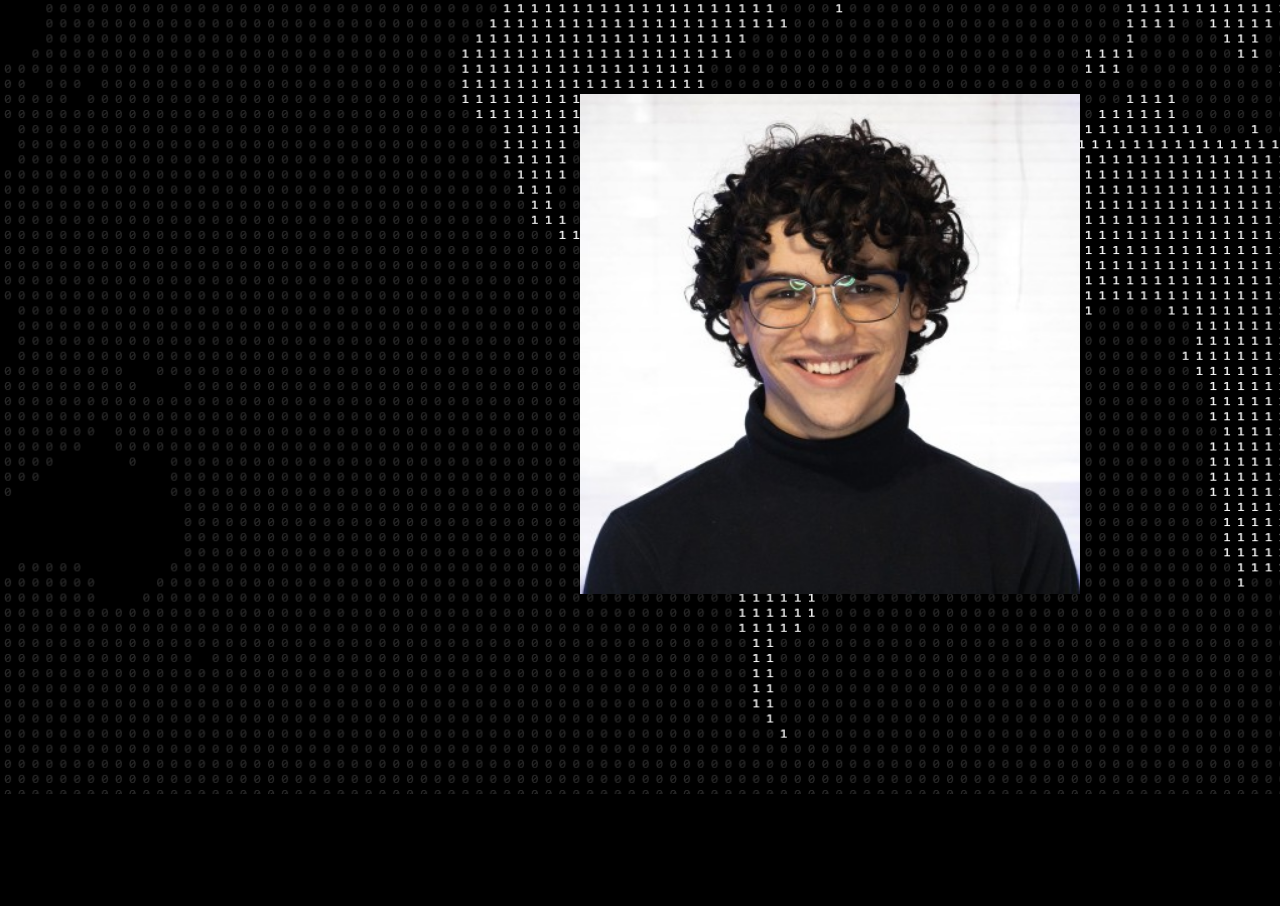
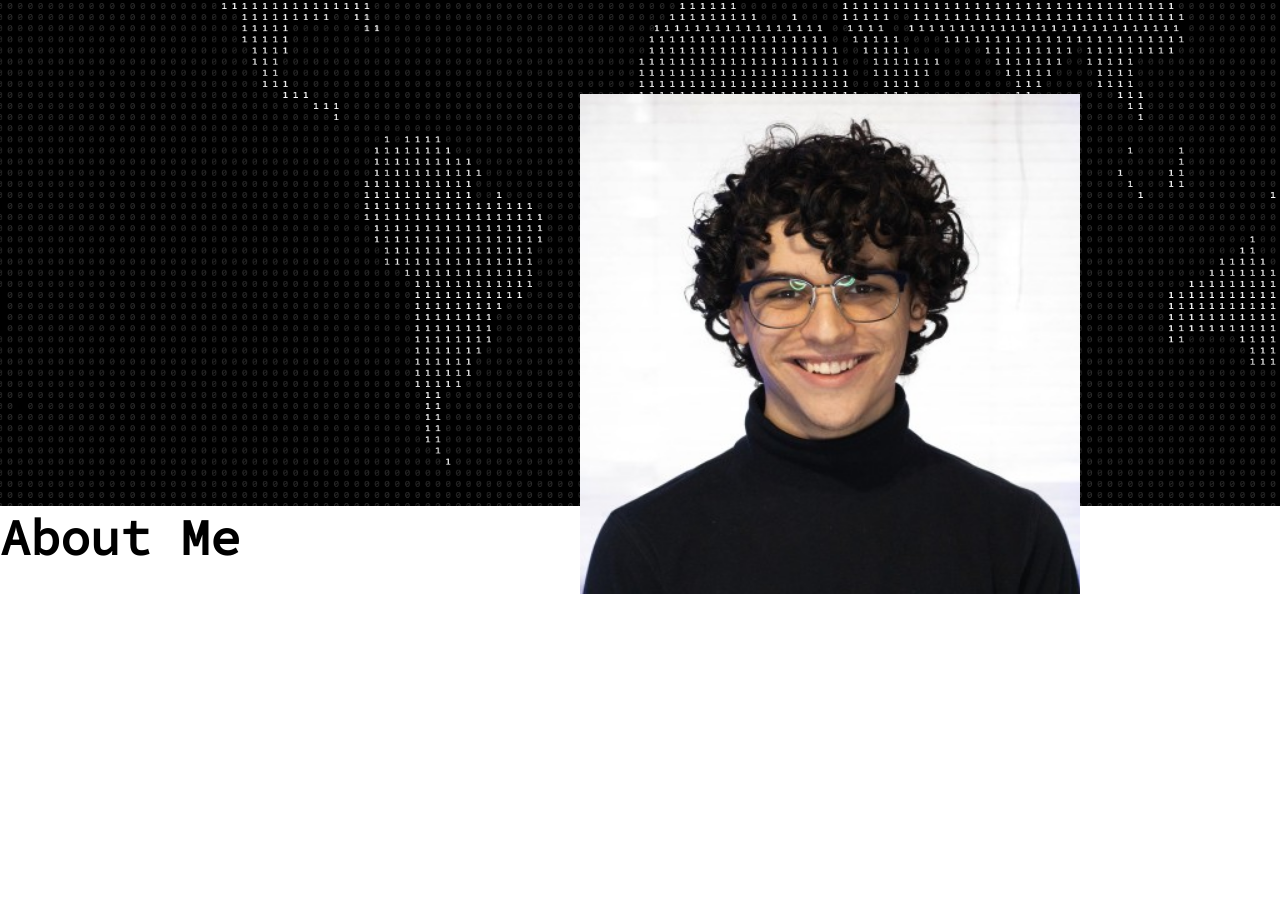
Before and after one commit to JaromPD/personal_site, a plain HTML site: page index.html in a window 1280 px wide. Shown: the part 294-1200 px from the top of the page. Before the commit the page ends 1088 px from the top, so only its background shows below. Drawn offline with Linux system fonts and the light colour scheme.

Commit message:
Added a parallax effect to background

```diff
--- a/index.html
+++ b/index.html
@@ -7,8 +7,11 @@
     <link rel="stylesheet" href="styles/style.css">
 </head>
 <body>
-    <h1>Jarom Diaz</h1>
-    <h2>Software Engineer</h2>
+    <!--- Parallax Background -->
+    <div class="parallax-background">
+
+        <h1 class="main-name">Jarom Diaz</h1>
+        <h2 class="main_title">Software Engineer</h2>
         <img id="picture" src="images/jarom-diaz.jpg" alt="Jarom Diaz">
         <div id="nav">
             <button>About Me</button>
@@ -20,5 +23,11 @@
             <a href="https://www.linkedin.com/in/jarom-diaz/"><img src="images/linkedin_white.png" alt="LinkedIn"></a>
             <a href="https://github.com/JaromPD"><img src="images/github_white.png" alt="GitHub"></a>
         </div>
+    </div>
+    <!-- Parallax Background end -->
+    <div class="about-box">
+        <h2>About Me</h2>
+    </div>
+
 </body>
 </html>
--- a/styles/style.css
+++ b/styles/style.css
@@ -3,11 +3,39 @@
 
 body {
     background-color: black;
-    background-image: url(../images/background.png);
+    color: white;
+    margin: 0;
+}
+
+.parallax-container {
+    width: 100%;
+    height: 100%;
+    position: relative;
+}
+
+body, html {
+    height: 100%;
+  }
+
+  .parallax-background {
+    /* The image used */
+    background-image: url("../images/background.png");
+
+    /* Full height */
+    height: 100%;
+
+    /* Create the parallax scrolling effect */
+    background-attachment: fixed;
+    background-position: center;
     background-repeat: no-repeat;
     background-size: cover;
-    color: white;
-    margin: 0;
+
+  }
+
+.parallax-haze{
+    background-color: rgba(255, 192, 203, 0.0);
+    height: 100%;
+    z-index: 9;
 }
 
 h1{
@@ -35,3 +63,12 @@ h2{
 #socials img{
     width:50px;
 }
+
+.about-box {
+    background-color: white;
+    height: 50%;;
+}
+
+.about-box h2{
+    color: black;
+}
```
Lines whose indentation alone changed are shown as unchanged.
